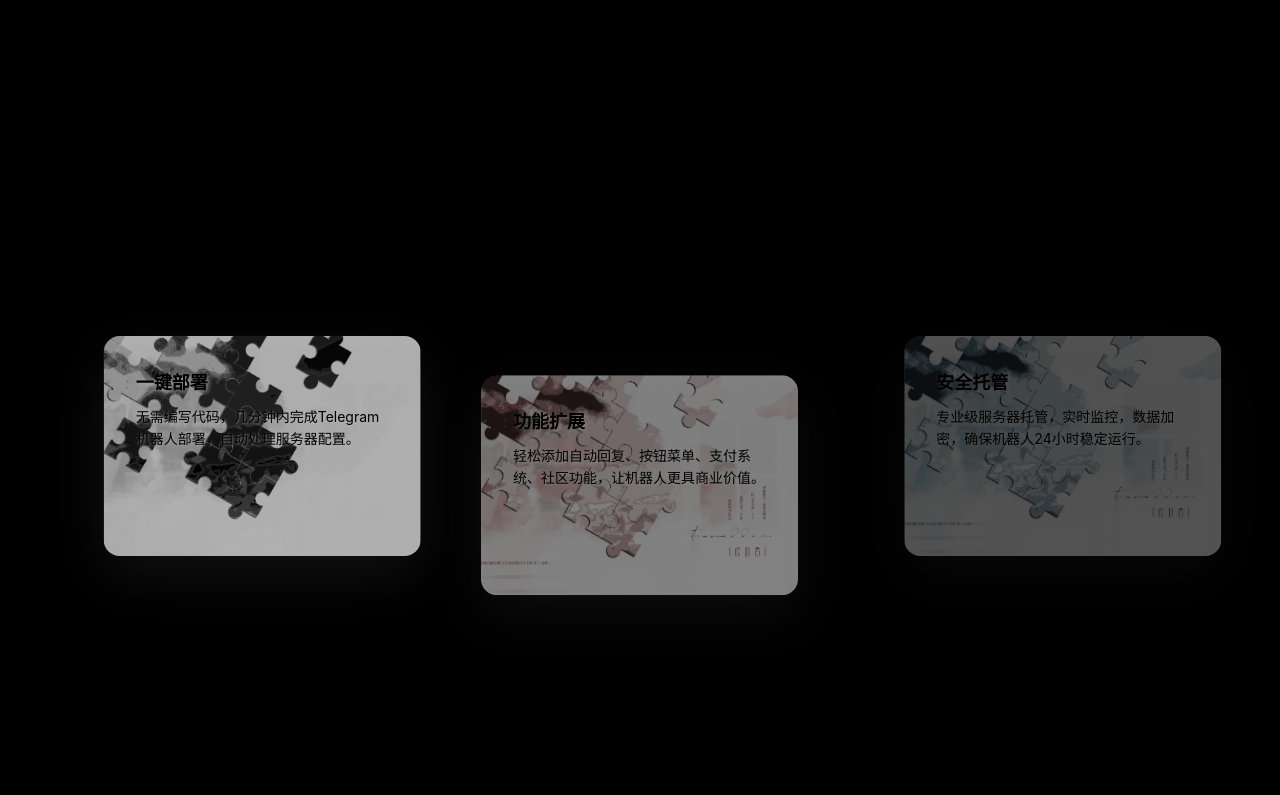
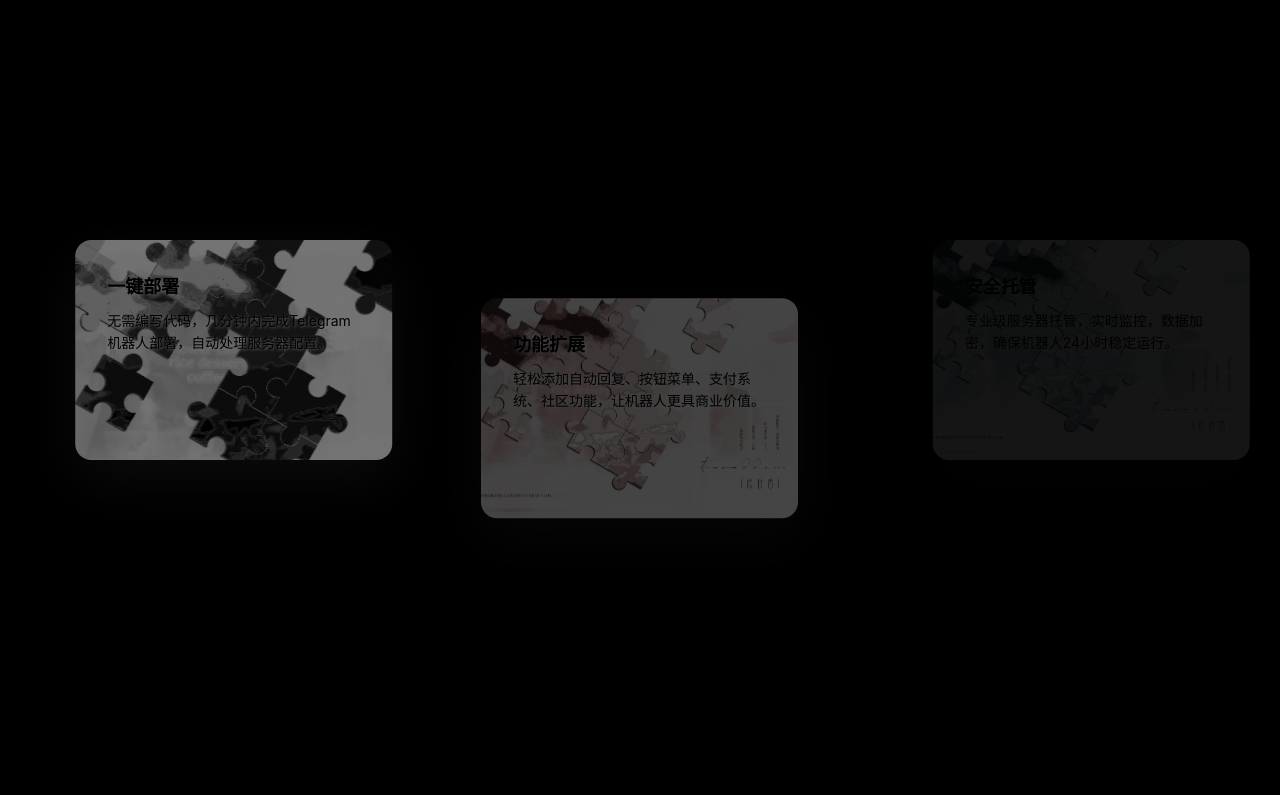
Before and after one commit to GSvegetable/web-dashboard-bot, a Flask app: page / in a window 1280 px wide. Shown: the part 674-1469 px from the top of the page. After the commit the page ends 1193 px from the top, so only its background shows below. Run offline with Flask 3, Linux system fonts and the light colour scheme; data comes from the database, SQL or seed files in the repository.

Commit message:
Update splash.html

```diff
--- a/templates/splash.html
+++ b/templates/splash.html
@@ -41,12 +41,41 @@
         .hero-image { flex: 1; max-width: 400px; height: 400px; }
 
         /* 第二屏：卡片区域 */
-        .cards-section { min-height: 100vh; display: flex; align-items: center; justify-content: center; padding: 60px 40px; }
+        .cards-section { min-height: 100vh; display: flex; align-items: center; justify-content: center; padding: 60px 40px; /* ✅ 核心修改：整体上移 */ margin-top: -12vh; }
         .cards-grid { display: grid; grid-template-columns: repeat(3, 1fr); gap: 24px; max-width: 1000px; width: 100%; }
 
         .card-left { transform: translateX(-120px); }
         .card-right { transform: translateX(120px); }
         .card-center { transform: translateY(80px); }
+
+        /* ✅ 核心修改：卡片背景模糊处理 */
+        .card-left, .card-center, .card-right {
+            position: relative;
+            border-radius: 16px;
+            padding: 32px;
+            height: 220px;
+            box-shadow: 0 20px 60px rgba(255,255,255,0.1);
+            opacity: 0;
+            will-change: transform, opacity;
+            overflow: hidden;
+        }
+        /* 背景层：模糊图片 */
+        .card-left::before, .card-center::before, .card-right::before {
+            content: '';
+            position: absolute;
+            top: 0; left: 0; right: 0; bottom: 0;
+            background-size: cover;
+            background-position: center;
+            filter: blur(5px); /* ✅ 高斯模糊强度 */
+            transform: scale(1.1); /* 防止边缘模糊露白边 */
+            z-index: 0;
+        }
+        /* 文字层：清晰显示 */
+        .card-left h3, .card-center h3, .card-right h3,
+        .card-left p, .card-center p, .card-right p {
+            position: relative;
+            z-index: 1;
+        }
 
         @media (max-width: 768px) {
             .navbar { padding: 10px 20px; }
@@ -56,6 +85,7 @@
             .line-2 { font-size: 48px; }
             .hero-image { display: none; }
             .cards-grid { grid-template-columns: 1fr; gap: 16px; }
+            .cards-section { margin-top: -8vh; }
         }
     </style>
 </head>
@@ -83,25 +113,25 @@
         <div class="hero-image"></div>
     </section>
 
-    <!-- 第二屏：卡片区域，背景改为你上传的三张图片 -->
+    <!-- 第二屏：卡片区域，背景设置为模糊图片 -->
     <section class="cards-section" id="cardsSection">
         <div class="cards-grid">
-            <div class="card-left" id="card1" style="background-image: url('{{ url_for('static', filename='IMG_20260823_011449.png') }}'); background-size: cover; background-position: center; border-radius: 16px; padding: 32px; height: 220px; box-shadow: 0 20px 60px rgba(255,255,255,0.1); opacity: 0; will-change: transform, opacity;">
+            <div class="card-left" id="card1" style="background-image: url('{{ url_for('static', filename='IMG_20260823_011449.png') }}');">
                 <h3 style="color: #000000 !important; font-size: 18px; font-weight: 700; margin-bottom: 12px; text-shadow: 2px 2px 4px rgba(255,255,255,0.8);">一键部署</h3>
                 <p style="color: #000000 !important; font-size: 14px; line-height: 1.6; text-shadow: 1px 1px 3px rgba(255,255,255,0.8);">无需编写代码，几分钟内完成Telegram机器人部署，自动处理服务器配置。</p>
             </div>
-            <div class="card-center" id="card2" style="background-image: url('{{ url_for('static', filename='IMG_20260823_011541.png') }}'); background-size: cover; background-position: center; border-radius: 16px; padding: 32px; height: 220px; box-shadow: 0 20px 60px rgba(255,255,255,0.1); opacity: 0; will-change: transform, opacity;">
+            <div class="card-center" id="card2" style="background-image: url('{{ url_for('static', filename='IMG_20260823_011541.png') }}');">
                 <h3 style="color: #000000 !important; font-size: 18px; font-weight: 700; margin-bottom: 12px; text-shadow: 2px 2px 4px rgba(255,255,255,0.8);">功能扩展</h3>
                 <p style="color: #000000 !important; font-size: 14px; line-height: 1.6; text-shadow: 1px 1px 3px rgba(255,255,255,0.8);">轻松添加自动回复、按钮菜单、支付系统、社区功能，让机器人更具商业价值。</p>
             </div>
-            <div class="card-right" id="card3" style="background-image: url('{{ url_for('static', filename='IMG_20260823_011604.png') }}'); background-size: cover; background-position: center; border-radius: 16px; padding: 32px; height: 220px; box-shadow: 0 20px 60px rgba(255,255,255,0.1); opacity: 0; will-change: transform, opacity;">
+            <div class="card-right" id="card3" style="background-image: url('{{ url_for('static', filename='IMG_20260823_011604.png') }}');">
                 <h3 style="color: #000000 !important; font-size: 18px; font-weight: 700; margin-bottom: 12px; text-shadow: 2px 2px 4px rgba(255,255,255,0.8);">安全托管</h3>
                 <p style="color: #000000 !important; font-size: 14px; line-height: 1.6; text-shadow: 1px 1px 3px rgba(255,255,255,0.8);">专业级服务器托管，实时监控，数据加密，确保机器人24小时稳定运行。</p>
             </div>
         </div>
     </section>
 
-    <!-- 滚动逻辑 -->
+    <!-- 滚动逻辑：✅ 修改分母，滚动更长距离才能完全展示 -->
     <script>
         document.addEventListener('DOMContentLoaded', function() {
             const section = document.getElementById('cardsSection');
@@ -110,7 +140,7 @@
             window.addEventListener('scroll', function() {
                 const rect = section.getBoundingClientRect();
                 const viewportHeight = window.innerHeight;
-                const progress = Math.min(1, Math.max(0, (viewportHeight - rect.top) / (viewportHeight * 0.8)));
+                const progress = Math.min(1, Math.max(0, (viewportHeight - rect.top) / (viewportHeight * 1.2))); // 改成1.2，滚动更长距离
 
                 const offset1 = Math.max(0, Math.min(1, (progress - 0.1) / 0.8));
                 const offset2 = Math.max(0, Math.min(1, (progress - 0.25) / 0.8));
```
